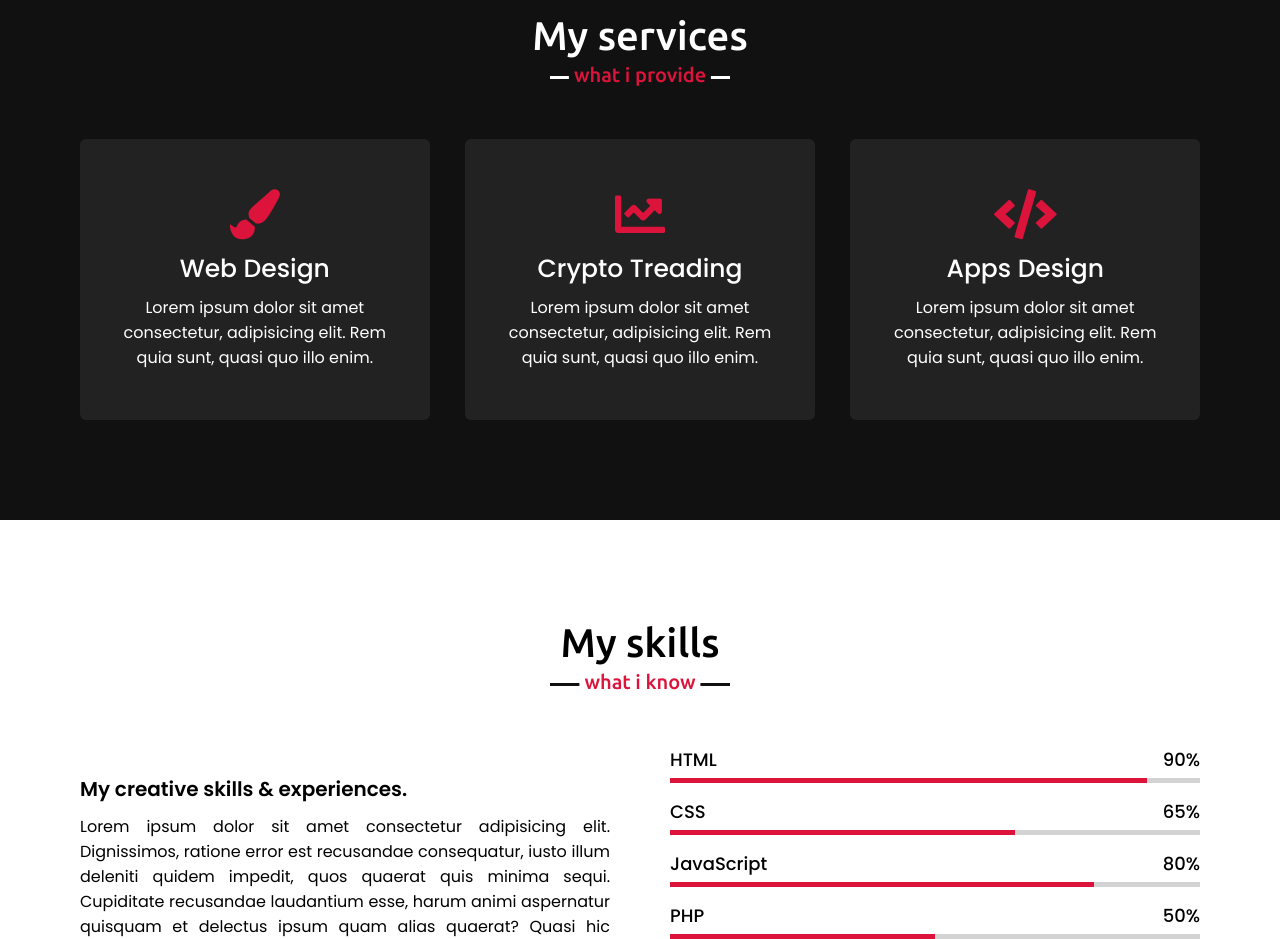
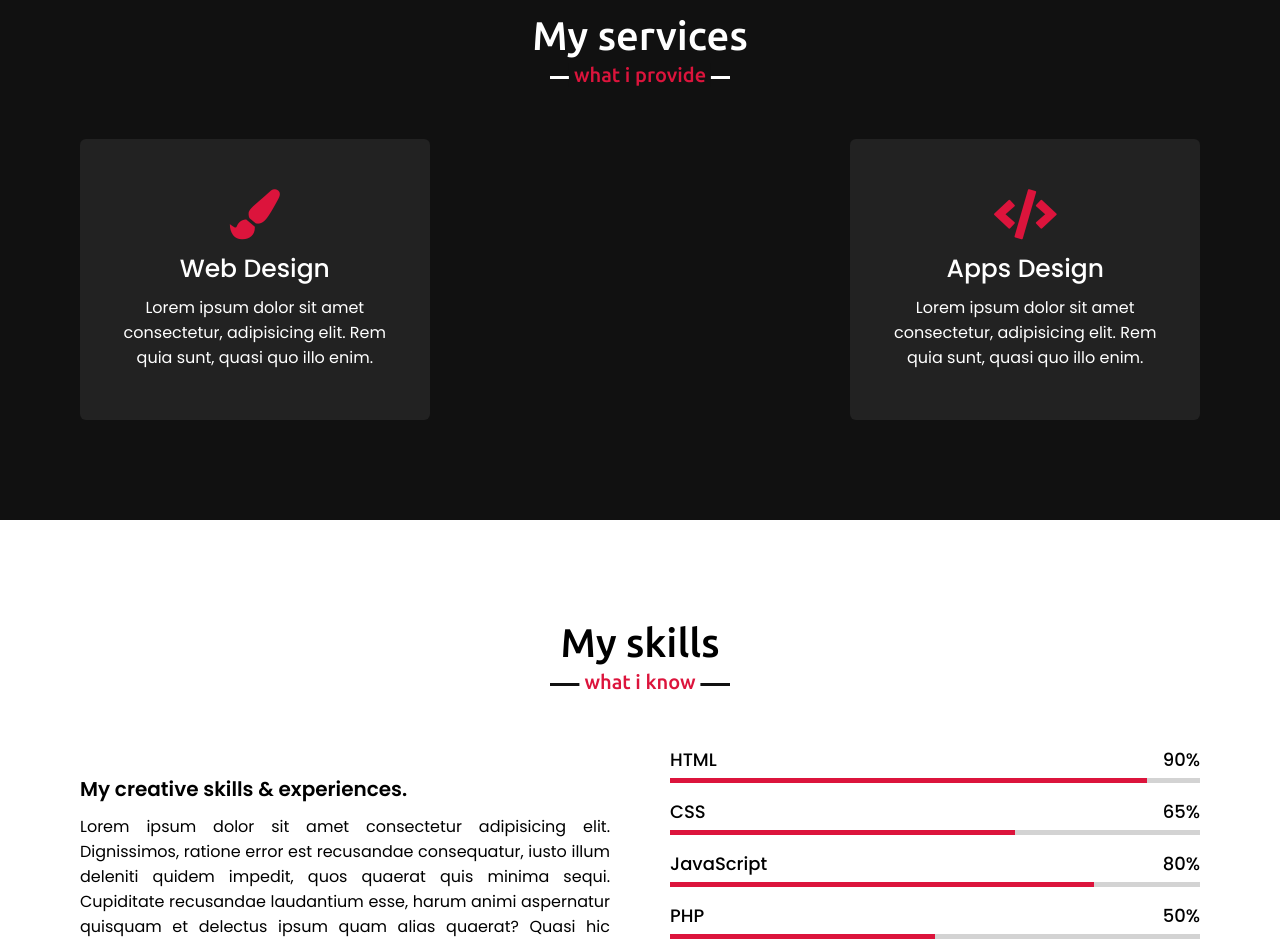
Before and after one commit to asif913/asif.github.io, a plain HTML site: page index.html in a window 1280 px wide. Shown: the part 1620-2559 px from the top of the page. Drawn offline with nearby package versions, Linux system fonts and the light colour scheme.

Commit message:
Update index.html

```diff
--- a/index.html
+++ b/index.html
@@ -69,13 +69,7 @@
                         <p>Lorem ipsum dolor sit amet consectetur, adipisicing elit. Rem quia sunt, quasi quo illo enim.</p>
                     </div>
                 </div>
-                <div class="card">
-                    <div class="box">
-                        <i class="fas fa-chart-line"></i>
-                        <div class="text">Crypto Treading</div>
-                        <p>Lorem ipsum dolor sit amet consectetur, adipisicing elit. Rem quia sunt, quasi quo illo enim.</p>
-                    </div>
-                </div>
+
                 <div class="card">
                     <div class="box">
                         <i class="fas fa-code"></i>
```
